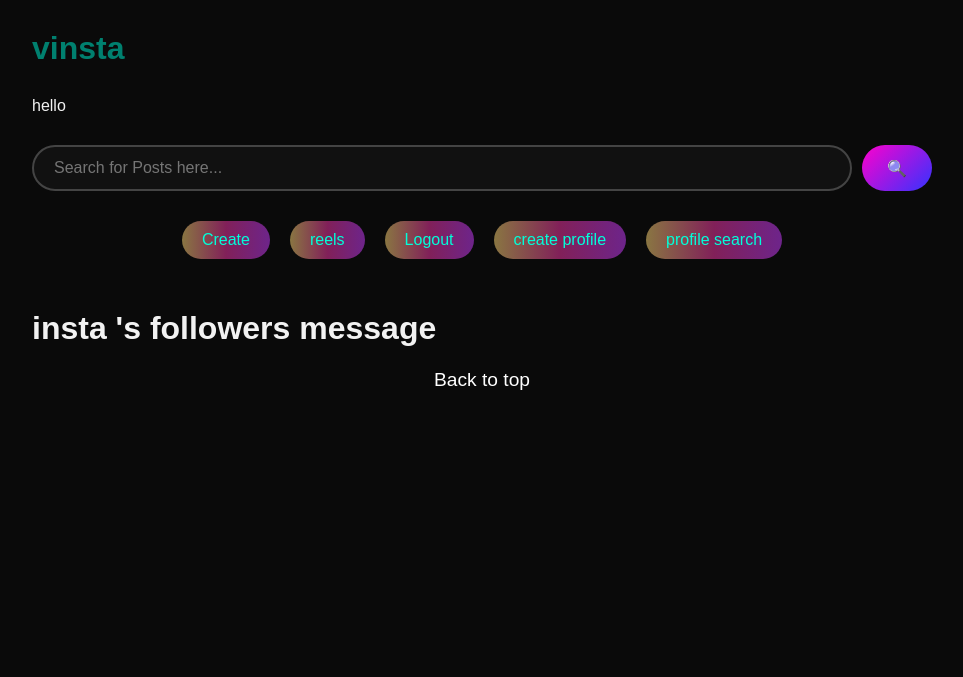
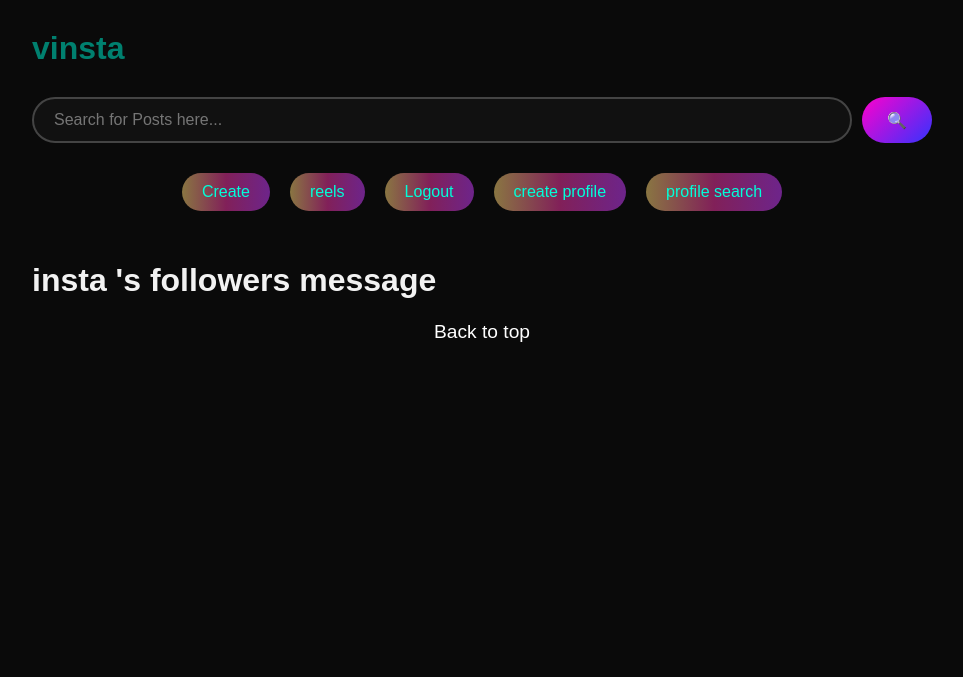
Before and after one commit to vijiloganadhan/vinsta.coms, a Django app: page / in a window 1280 px wide. Shown: the top 677 px of the page, without its empty margins (158-1121 px from the left). Run offline with Django 4.2, Linux system fonts and the light colour scheme; a user stored in the database is signed in; data comes from the database, SQL or seed files in the repository; data that the repository does not hold is empty.

Commit message:
new today1

```diff
--- a/insta_icom/icoms/templates/home.html
+++ b/insta_icom/icoms/templates/home.html
@@ -202,7 +202,6 @@
   {% endif %}
 </div>
 
-hello
   <form action="{% url 'search_post' %}" method="POST">
     {% csrf_token %}
     <input type="text" name="title" placeholder="Search for Posts here...">
--- a/insta_icom/insta_icom/settings.py
+++ b/insta_icom/insta_icom/settings.py
@@ -144,3 +144,4 @@ cloudinary.config(
   api_key="783615335585822",
   api_secret="UgtQ4BoE24nRF01MPK96NiJyfhg"
 )
+DEFAULT_FILE_STORAGE = "cloudinary_storage.storage.MediaCloudinaryStorage"
```
